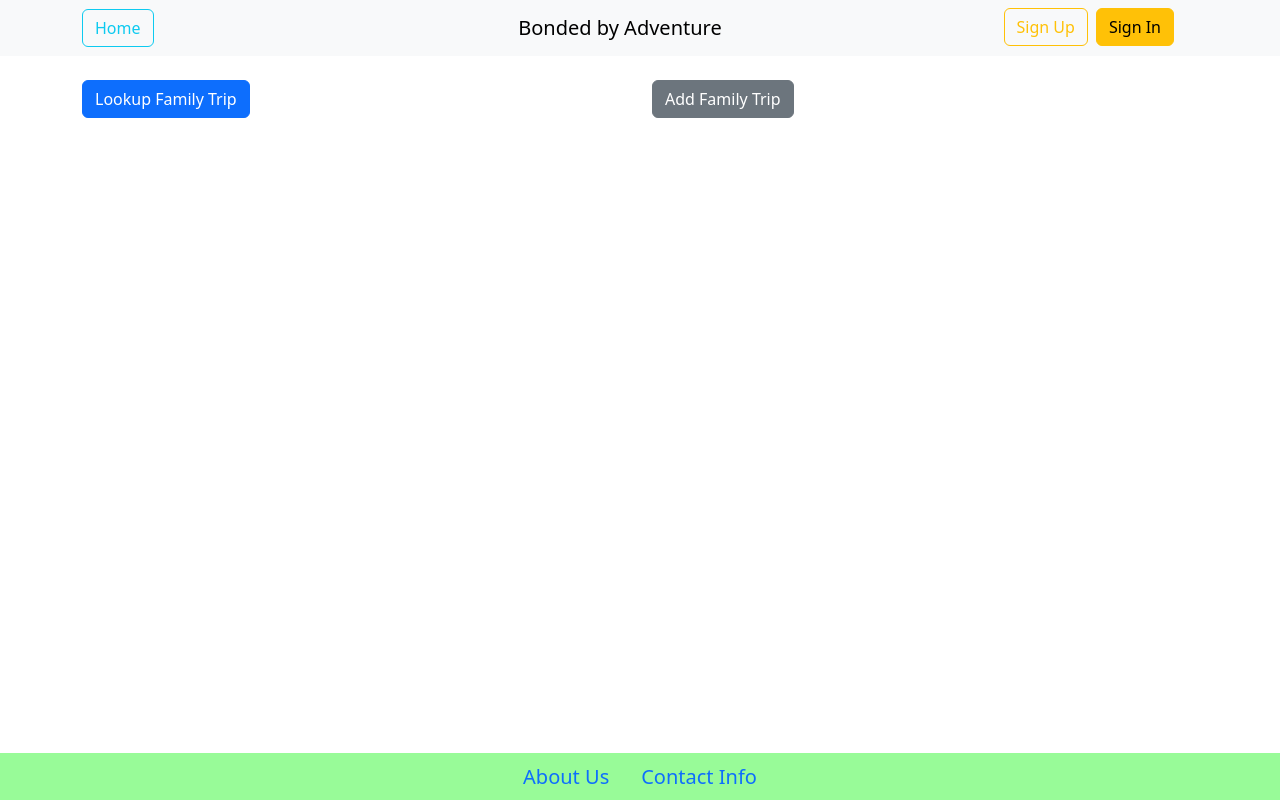
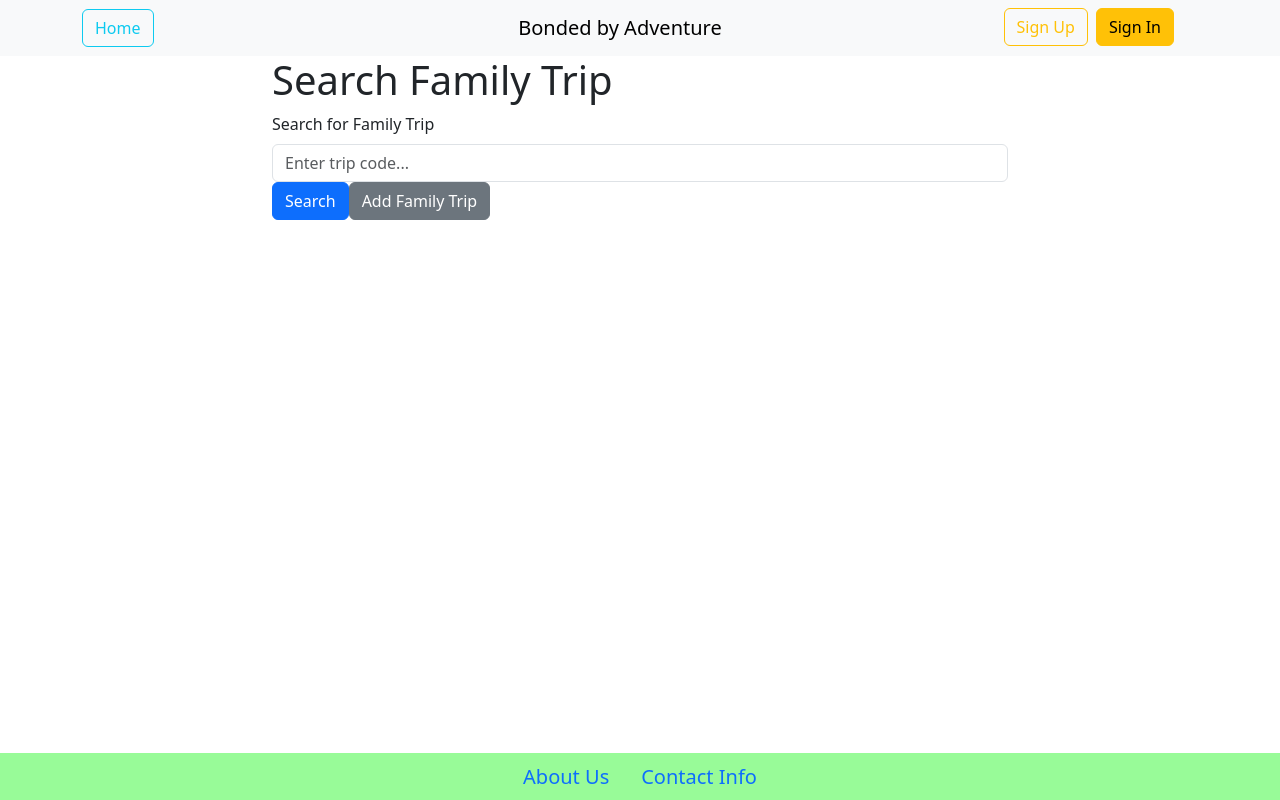
Before and after one commit to luciamsotelo/VacationApp, a React (Create React App) app in the folder frontend/: page /search in a window 1280 px wide. Built offline with nearby package versions, Linux system fonts and the light colour scheme.

Commit message:
added forms

```diff
--- a/frontend/src/components/add_family.js
+++ b/frontend/src/components/add_family.js
@@ -39,7 +39,7 @@ const AddFamilyTrip = () => {
           <h1>Add Family Trip</h1>
           <Form onSubmit={handleSubmit}>
             <Form.Group controlId="formTripTitle">
-              <Form.Label>Title of Trip</Form.Label>
+              <Form.Label>Where did you go code?</Form.Label>
               <Form.Control
                 type="text"
                 name="title"
@@ -71,7 +71,7 @@ const AddFamilyTrip = () => {
             </Form.Group>
 
             <Form.Group controlId="formTripParticipants">
-              <Form.Label>Participants</Form.Label>
+              <Form.Label>Family Name</Form.Label>
               <Form.Control
                 type="text"
                 name="participants"
--- a/frontend/src/components/header.js
+++ b/frontend/src/components/header.js
@@ -1,5 +1,5 @@
 import React from 'react';
-import { Navbar, Nav, Button, Container, Row, Col } from 'react-bootstrap';
+import { Navbar, Button, Container, Row, Col } from 'react-bootstrap';
 import 'bootstrap/dist/css/bootstrap.min.css';
 
 const Header = ({ showAuthButtons }) => {
--- a/frontend/src/components/search.js
+++ b/frontend/src/components/search.js
@@ -1,90 +1,76 @@
 import React, { useState } from 'react';
-import { Button, Dropdown, Form, FormControl, Card, Row, Col } from 'react-bootstrap';
+import { Form, Button, Container, Row, Col } from 'react-bootstrap';
 
-const FamilyTripLookup = () => {
-  const [showDropdown, setShowDropdown] = useState(false);
-  const [searchQuery, setSearchQuery] = useState('');
-  const [tripData, setTripData] = useState(null);
+const FamilyTripComponent = () => {
+  const [showSearch, setShowSearch] = useState(true); // Initially show the search interface
+  const [searchResults, setSearchResults] = useState([]); // State to hold search results
 
-  const handleLookupClick = () => {
-    setShowDropdown(!showDropdown);
+  const handleSearch = () => {
+    // Simulated search results, replace with actual search logic
+    const results = [
+      'https://images.unsplash.com/photo-1465306417166-e11002b6eb25?q=80&w=1170&auto=format&fit=crop&ixlib=rb-4.0.3&ixid=M3wxMjA3fDB8MHxwaG90by1wYWdlfHx8fGVufDB8fHx8fA%3D%3D',
+      'https://images.unsplash.com/photo-1465306417166-e11002b6eb25?q=80&w=1170&auto=format&fit=crop&ixlib=rb-4.0.3&ixid=M3wxMjA3fDB8MHxwaG90by1wYWdlfHx8fGVufDB8fHx8fA%3D%3D',
+      'https://images.unsplash.com/photo-1465306417166-e11002b6eb25?q=80&w=1170&auto=format&fit=crop&ixlib=rb-4.0.3&ixid=M3wxMjA3fDB8MHxwaG90by1wYWdlfHx8fGVufDB8fHx8fA%3D%3D'
+    ];
+    setSearchResults(results);
+    setShowSearch(false); // Hide the search interface after searching
   };
 
-  const handleSearchChange = (e) => {
-    setSearchQuery(e.target.value);
+  const handleAddClick = () => {
+    // Handle logic for adding a family trip
+    console.log('Add Family Trip clicked');
   };
 
-  const fetchTripData = () => {
-    // Simulate fetching data from the database
-    const dummyData = {
-      familyName: 'Doe Family',
-      locationOfTrip: 'Hawaii',
-      image: 'https://plus.unsplash.com/premium_photo-1664304932069-42aed0fc4c82?q=80&w=1470&auto=format&fit=crop&ixlib=rb-4.0.3&ixid=M3wxMjA3fDB8MHxwaG90by1wYWdlfHx8fGVufDB8fHx8fA%3D%3D',
-      description: 'A wonderful trip to Hawaii.',
-      rate: '5/5',
-      images: [
-        'https://plus.unsplash.com/premium_photo-1664304932069-42aed0fc4c82?q=80&w=1470&auto=format&fit=crop&ixlib=rb-4.0.3&ixid=M3wxMjA3fDB8MHxwaG90by1wYWdlfHx8fGVufDB8fHx8fA%3D%3D',
-        'https://images.unsplash.com/photo-1507461476191-0ed4f9f18533?q=80&w=1287&auto=format&fit=crop&ixlib=rb-4.0.3&ixid=M3wxMjA3fDB8MHxwaG90by1wYWdlfHx8fGVufDB8fHx8fA%3D%3D',
-        'https://images.unsplash.com/photo-1481464904474-a575a33b44a0?q=80&w=1471&auto=format&fit=crop&ixlib=rb-4.0.3&ixid=M3wxMjA3fDB8MHxwaG90by1wYWdlfHx8fGVufDB8fHx8fA%3D%3D',
-        'https://images.unsplash.com/photo-1499002238440-d264edd596ec?q=80&w=1470&auto=format&fit=crop&ixlib=rb-4.0.3&ixid=M3wxMjA3fDB8MHxwaG90by1wYWdlfHx8fGVufDB8fHx8fA%3D%3D',
-        'https://images.unsplash.com/photo-1585537358069-c67a7a471cd0?q=80&w=1470&auto=format&fit=crop&ixlib=rb-4.0.3&ixid=M3wxMjA3fDB8MHxwaG90by1wYWdlfHx8fGVufDB8fHx8fA%3D%3D',
-        'https://images.unsplash.com/photo-1641496011336-baf26b2d778a?w=400&auto=format&fit=crop&q=60&ixlib=rb-4.0.3&ixid=M3wxMjA3fDB8MHxzZWFyY2h8OHx8aXNyZWFsfGVufDB8fDB8fHww'
-      ]
-    };
-    setTripData(dummyData);
+  const handleNewSearch = () => {
+    setShowSearch(true); // Show search interface again for new search
+    setSearchResults([]); // Clear previous search results
   };
 
   return (
-    <div className="container mt-4">
-      <Row className="mb-3">
-        <Col>
-          <Button variant="primary" onClick={handleLookupClick}>
-            Lookup Family Trip
-          </Button>
-          {showDropdown && (
-            <Dropdown.Menu show className="p-3">
-              <Form inline>
-                <FormControl
-                  type="text"
-                  placeholder="Search"
-                  className="mr-sm-2"
-                  value={searchQuery}
-                  onChange={handleSearchChange}
-                />
-                <Button variant="outline-success" onClick={fetchTripData}>
+    <Container>
+      <Row className="justify-content-md-center">
+        <Col md="8">
+          {showSearch ? (
+            <div>
+              <h1>Search Family Trip</h1>
+              <Form>
+                <Form.Group controlId="formTripSearch">
+                  <Form.Label>Search for Family Trip</Form.Label>
+                  <Form.Control type="text" placeholder="Enter trip code..." />
+                </Form.Group>
+                <Button variant="primary" onClick={handleSearch}>
                   Search
                 </Button>
+                <Button variant="secondary" onClick={handleAddClick} href="/add">
+                  Add Family Trip
+                </Button>
               </Form>
-            </Dropdown.Menu>
+            </div>
+          ) : (
+            <div>
+              <Button variant="link" onClick={handleNewSearch}>
+                New Search
+              </Button>
+              <hr />
+              <h2>Search Results</h2>
+              <Row>
+                {searchResults.map((imageUrl, index) => (
+                  <Col key={index} xs={6} md={4} className="mb-4">
+                    <img
+                      src={imageUrl}
+                      alt={`Search result ${index}`}
+                      className="img-fluid rounded"
+                      style={{ maxHeight: '300px', objectFit: 'cover' }}
+                    />
+                  </Col>
+                ))}
+              </Row>
+            </div>
           )}
         </Col>
-        <Col>
-          <Button variant="secondary" href="/add">Add Family Trip</Button>
-        </Col>
       </Row>
-      {tripData && (
-        <Card>
-          <Card.Img variant="top" src={tripData.image} />
-          <Card.Body>
-            <Card.Title>{tripData.familyName} - {tripData.locationOfTrip}</Card.Title>
-            <Card.Text>
-              {tripData.description}
-            </Card.Text>
-            <Card.Text>
-              <strong>Rate:</strong> {tripData.rate}
-            </Card.Text>
-            <Row>
-              {tripData.images.map((img, index) => (
-                <Col key={index} xs={12} md={4} className="mb-3">
-                  <Card.Img src={img} />
-                </Col>
-              ))}
-            </Row>
-          </Card.Body>
-        </Card>
-      )}
-    </div>
+    </Container>
   );
 };
 
-export default FamilyTripLookup;
+export default FamilyTripComponent;
```
